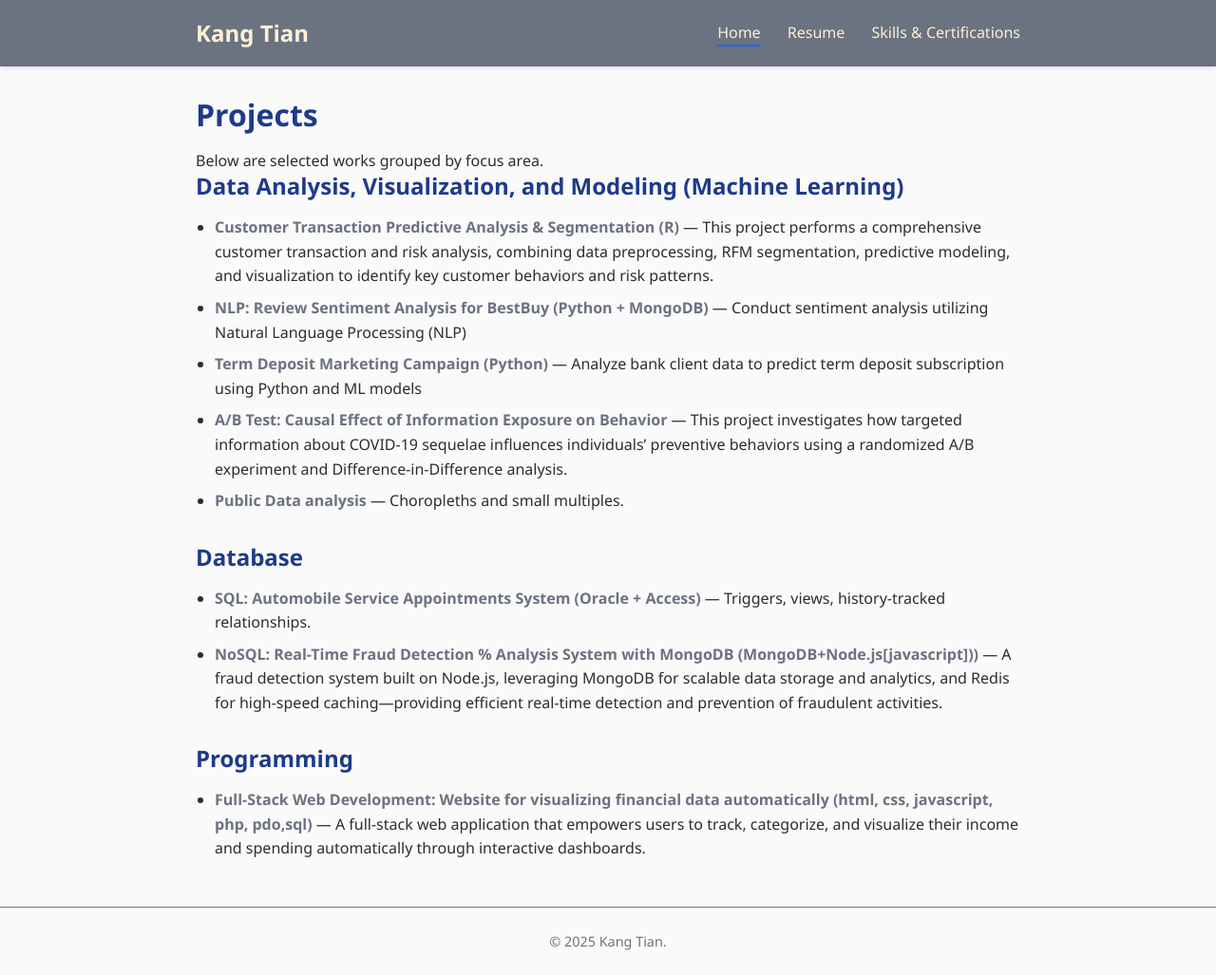
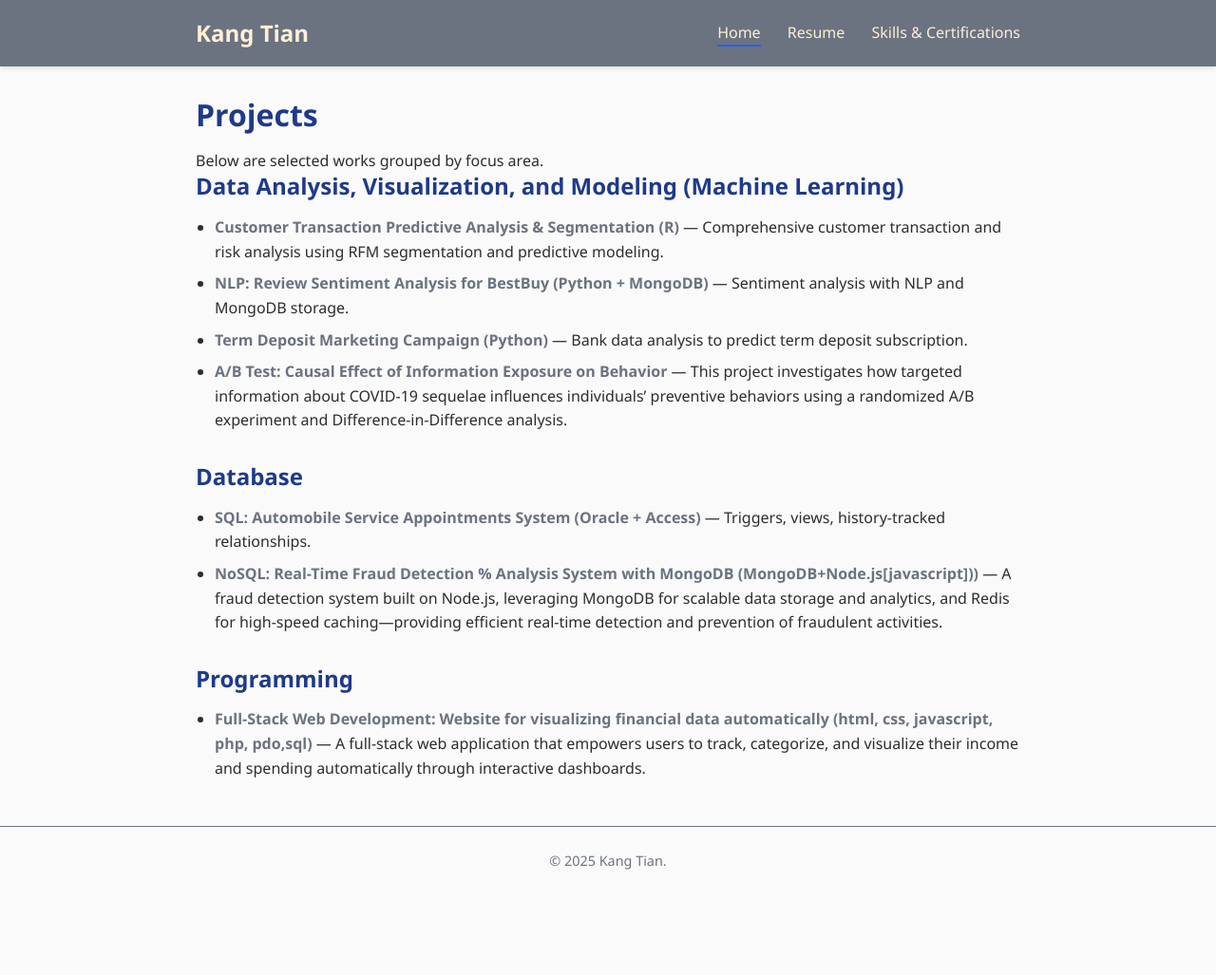
Before and after one commit to kang-tian/kang-tian.github.io, a Jekyll site: the page built from index.md, in a window 1280 px wide. Shown: the whole page at 95% size. Built offline with Jekyll 4.4.1, drawn with Linux system fonts in a browser that asks for light colours; after the commit the page ends 942 px from its top, so only the background shows below that.

Commit message:
Update projects.yml

```diff
--- a/_data/projects.yml
+++ b/_data/projects.yml
@@ -1,22 +1,23 @@
 data_analysis_ml:
   - name: "Customer Transaction Predictive Analysis & Segmentation (R)"
     url: "/projects/Customer_Transaction_Risk_Analysis_R/"
-    description: |
-      This project performs a comprehensive customer transaction and risk analysis,
-      combining data preprocessing, RFM segmentation, predictive modeling, and visualization
-      to identify key customer behaviors and risk patterns.
+    description: "Comprehensive customer transaction and risk analysis using RFM segmentation and predictive modeling."
+    keywords: ["R", "Segmentation", "Risk Analysis", "Predictive Modeling"]
+
   - name: "NLP: Review Sentiment Analysis for BestBuy (Python + MongoDB)"
     url: "/projects/NLP-Sentiment-Analysis-Bestbuy-Reviews/"
-    description: "Conduct sentiment analysis utilizing Natural Language Processing (NLP)"
+    description: "Sentiment analysis with NLP and MongoDB storage."
+    keywords: ["Python", "NLP", "MongoDB", "Sentiment Analysis"]
+
   - name: "Term Deposit Marketing Campaign (Python)"
     url: "/projects/term-deposit-marketing/"
-    description: "Analyze bank client data to predict term deposit subscription using Python and ML models"
+    description: "Bank data analysis to predict term deposit subscription."
+    keywords: ["Python", "ML", "Marketing", "Classification"]
+
   - name: "A/B Test: Causal Effect of Information Exposure on Behavior"
     url: "/projects/AB_Test_CausalEffect_COVID_Info_on_Behavior/"
     description: " This project investigates how targeted information about COVID-19 sequelae influences individuals’ preventive behaviors using a randomized A/B experiment and Difference-in-Difference analysis."
-  - name: "Public Data analysis"
-    url: "https://github.com/kang-tian/covid-trends"
-    description: "Choropleths and small multiples."
+
 
 
 
```
